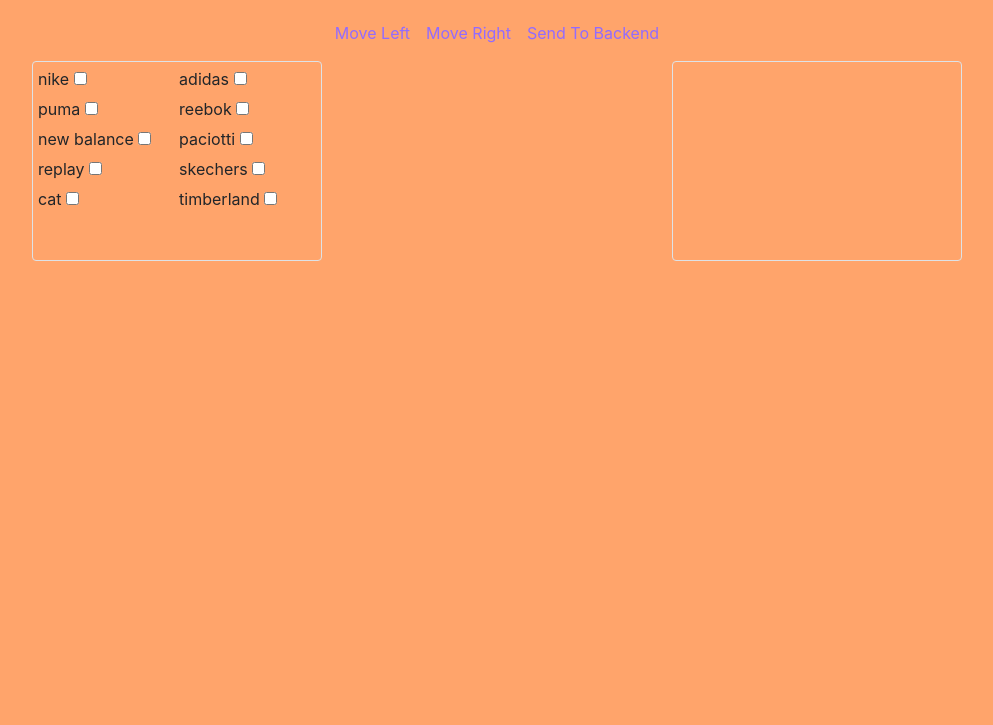
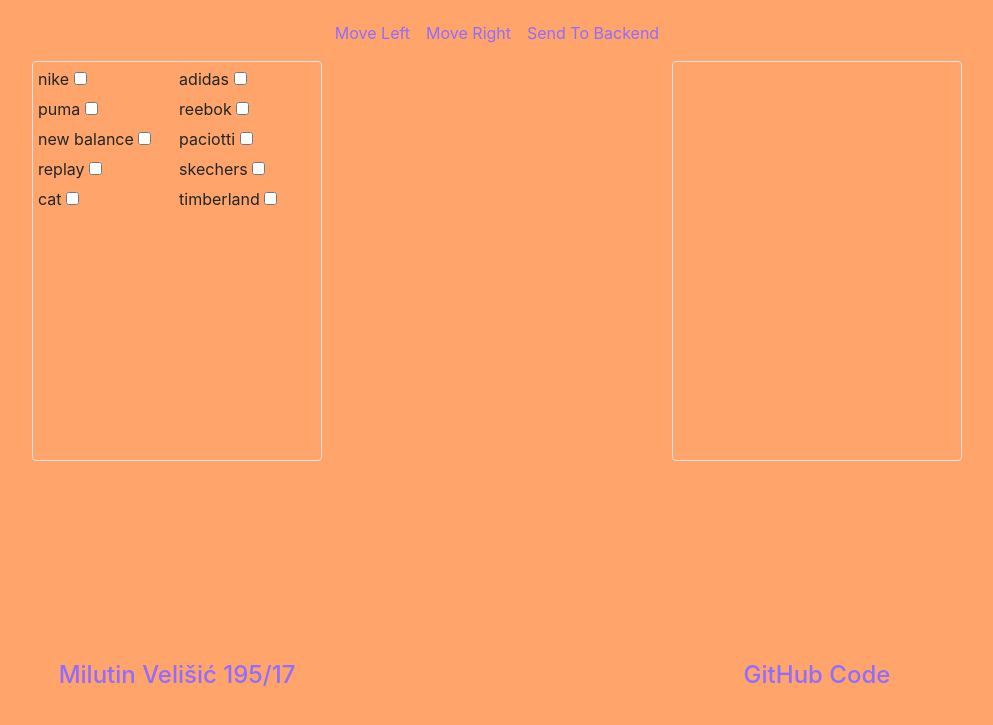
Before and after one commit to milutinvelisic/project-JS, a plain HTML site: page index.html in a window 1280 px wide. Shown: the part 51-776 px from the top of the page, without its empty margins (143-1136 px from the left). Drawn offline with nearby package versions, Linux system fonts and the light colour scheme.

Commit message:
Add files via upload

```diff
--- a/index.html
+++ b/index.html
@@ -46,6 +46,15 @@
                 </div>
             </div>
         </div>
+        <div class="row footer">
+            <div class="col md-6">
+                <h4 class="h4 text-center"><a href="https://www.linkedin.com/in/milutin-velisic-25203a135/">Milutin
+                        Velišić 195/17</a></h4>
+            </div>
+            <div class="col md-6">
+                <h4 class="h4 text-center"><a href="https://github.com/milutinvelisic/project-JS">GitHub Code</a></h4>
+            </div>
+        </div>
     </div>
 
     <script src="main.js"></script>
--- a/style.css
+++ b/style.css
@@ -2,12 +2,12 @@ body {
     background-color: #ffa46b;
 }
 
-h1, nav a {
+h1, nav a, a {
     color: #926bff;
 }
 
 .bracket{
-    min-height: 200px;
+    min-height: 400px;
     width: 50%;
     overflow-y: auto;
 }
@@ -18,3 +18,7 @@ h1, nav a {
     display: inline-block;
     padding: 5px;
 }
+
+.footer{
+    margin-top: 200px;
+}
```
